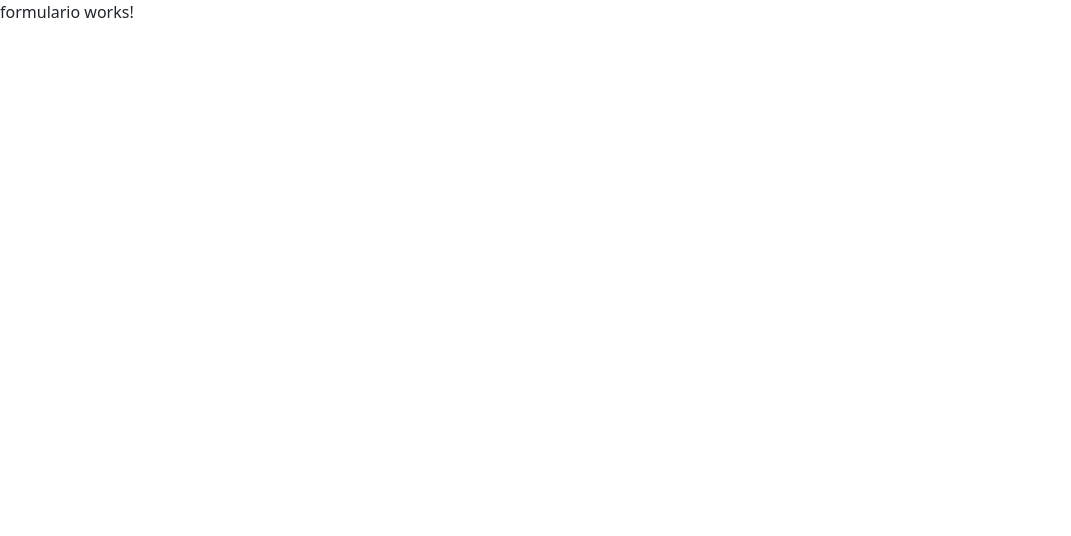
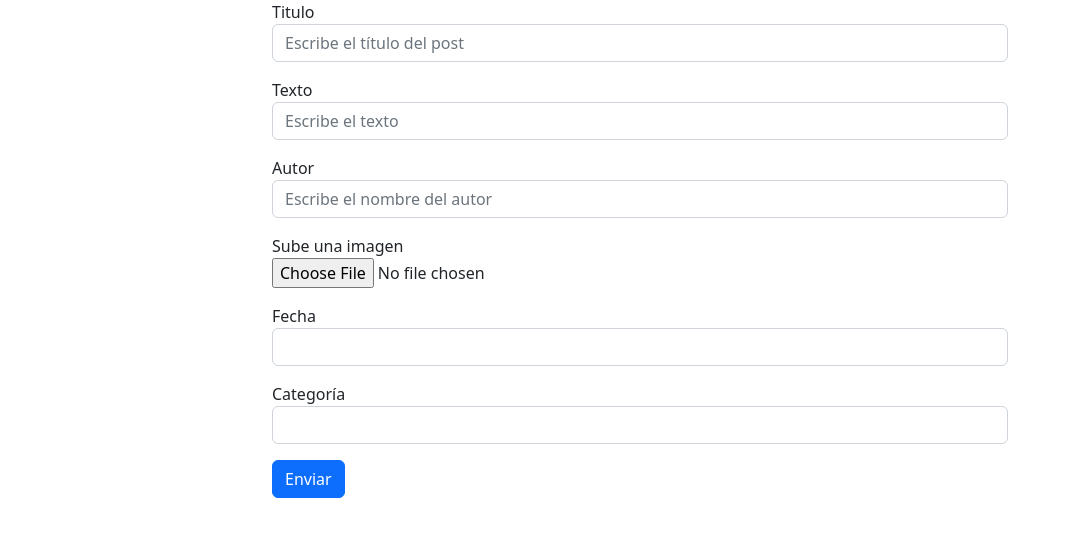
Before and after one commit to sarafbrun/sara-sBlog, an Angular app in the folder Blog/: page /blog/new in a window 1280 px wide. Shown: the top 536 px of the page, without its empty margins (0-1071 px from the left). Built offline with nearby package versions, Linux system fonts and the light colour scheme.

Commit message:
Realizada la parte del formulario

```diff
--- a/Blog/src/app/Services/posts.service.ts
+++ b/Blog/src/app/Services/posts.service.ts
@@ -36,4 +36,8 @@ export class PostsService {
       }
     ]
   }
+
+  create(post: Post) {
+    this.arrPost.push(post);
+  }
 }
--- a/Blog/src/app/app.component.html
+++ b/Blog/src/app/app.component.html
@@ -1 +1,7 @@
-<router-outlet></router-outlet>
+<div class="container">
+    <div class="row">
+        <div class="col-12 col-sm-8 offset-sm-2">
+            <router-outlet></router-outlet>
+        </div>
+    </div>
+</div>
--- a/Blog/src/app/app.module.ts
+++ b/Blog/src/app/app.module.ts
@@ -5,6 +5,7 @@ import { AppRoutingModule } from './app-routing.module';
 import { AppComponent } from './app.component';
 import { ListaPostsComponent } from './components/lista-posts/lista-posts.component';
 import { FormularioComponent } from './components/formulario/formulario.component';
+import { ReactiveFormsModule } from '@angular/forms';
 
 @NgModule({
   declarations: [
@@ -14,7 +15,8 @@ import { FormularioComponent } from './components/formulario/formulario.componen
   ],
   imports: [
     BrowserModule,
-    AppRoutingModule
+    AppRoutingModule,
+    ReactiveFormsModule
   ],
   providers: [],
   bootstrap: [AppComponent]
--- a/Blog/src/app/components/formulario/formulario.component.html
+++ b/Blog/src/app/components/formulario/formulario.component.html
@@ -1 +1,41 @@
-<p>formulario works!</p>
+<form [formGroup]="formulario" (ngSubmit)="onSubmit()">
+    <div class="mb-3">
+        <label class="label-form">Titulo</label>
+        <input class="form-control" name="titulo" placeholder="Escribe el título del post" formControlName="titulo">
+    </div>
+    <div class="mb-3">
+        <label class="label-form">Texto</label>
+        <input type="text" name="texto" class="form-control" placeholder="Escribe el texto" formControlName="texto">
+    </div>
+    <div class="mb-3">
+        <label class="label-form">Autor</label>
+        <input type="text" name="autor" class="form-control" formControlName="autor"
+            placeholder="Escribe el nombre del autor">
+    </div>
+    <div class="mb-3">
+        <div>
+            <label class="label-form">Sube una imagen</label>
+        </div>
+        <input type="file" name="imagen" class="form-control-file" formControlName="imagen">
+    </div>
+    <div class="mb-3">
+        <label class="label-form">Fecha</label>
+        <input type="text" name="fecha" class="form-control" formControlName="fecha">
+    </div>
+    <div class="mb-3">
+        <label class="label-form">Categoría</label>
+        <select class="form-control" name="categoria" formControlName="categoria">
+            <option value="general">General</option>
+            <option value="viajes">Viajes</option>
+            <option value="gastronomia">Gastronomía</option>
+            <option value="social">Social</option>
+            <option value="actualidad">Actualidad</option>
+            <option value="curiosidades">Curiosidades</option>
+        </select>
+    </div>
+    <input type="submit" value="Enviar" class="btn btn-primary">
+</form>
+
+
+
+<!-- [disabled]="!formulario.valid" -->
--- a/Blog/src/app/components/formulario/formulario.component.ts
+++ b/Blog/src/app/components/formulario/formulario.component.ts
@@ -1,17 +1,63 @@
 import { Component } from '@angular/core';
+import { FormControl, FormGroup, Validators } from '@angular/forms';
 import { ActivatedRoute } from '@angular/router';
 import { PostsService } from 'src/app/Services/posts.service';
+import { Post } from 'src/app/interfaces/post.interface';
+import { Router } from '@angular/router';
 
 @Component({
   selector: 'app-formulario',
   templateUrl: './formulario.component.html',
   styleUrls: ['./formulario.component.css']
+
 })
 export class FormularioComponent {
+  [x: string]: any;
 
+  formulario: FormGroup;
+  nuevoPost: Post;
 
-  constructor(private activatedRoute: ActivatedRoute,
-    private postsService: PostsService) {
+  constructor(
+    private postsService: PostsService,
+    private router: Router) {
+    this.formulario = new FormGroup({
+      titulo: new FormControl(null, [
+        Validators.required
+      ]),
+      texto: new FormControl(null, [
+        Validators.maxLength(700)
+      ]),
+      autor: new FormControl(),
+      imagen: new FormControl(null, [
+        Validators.required
+      ]),
+      fecha: new FormControl(),
+      categoria: new FormControl(null, [
+        Validators.required
+      ])
+    })
+
+    this.nuevoPost = {
+      titulo: '',
+      texto: '',
+      autor: '',
+      imagen: '',
+      fecha: '',
+      categoria: ''
+    }
 
   }
+
+  onSubmit() {
+    this.postsService.create(this.nuevoPost);
+    this.nuevoPost = {
+      titulo: '',
+      texto: '',
+      autor: '',
+      imagen: '',
+      fecha: '',
+      categoria: ''
+    }
+    this.router.navigate(['/posts'])
+  }
 }
```
